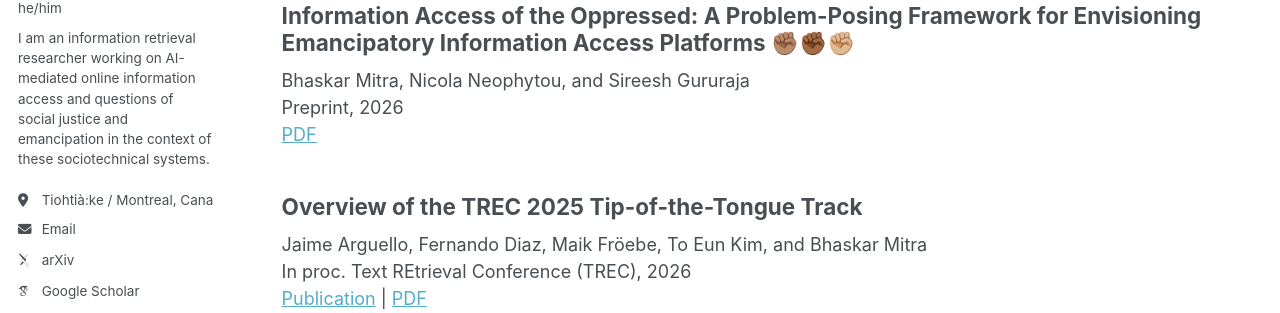
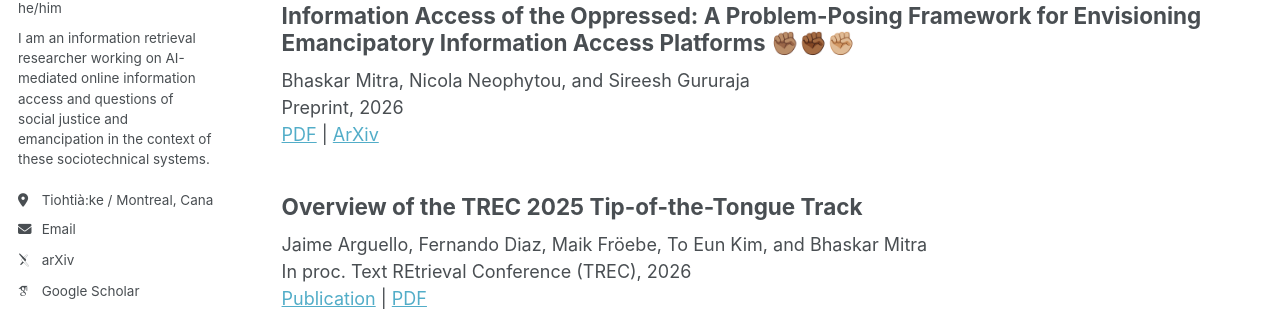
Before and after one commit to bhaskar-mitra/bhaskar-mitra.github.io, a Jekyll site: the page built from _pages/publications.html, in a window 1280 px wide and 900 px high. Shown: the part 318-631 px from the top of the window. Built offline with Jekyll 4.4.1, drawn with Linux system fonts in a browser that asks for light colours; some web fonts are replaced.

Commit message:
Update publications.html

```diff
--- a/_pages/publications.html
+++ b/_pages/publications.html
@@ -19,7 +19,8 @@ author_profile: true
     <h2>Information Access of the Oppressed: A Problem-Posing Framework for Envisioning Emancipatory Information Access Platforms ✊🏽✊🏾✊🏼</h2>
     Bhaskar Mitra, Nicola Neophytou, and Sireesh Gururaja<br/>
     Preprint, 2026<br/>
-    <a href="../showpdf/?file=information-access-of-the-oppressed">PDF</a>
+    <a href="../showpdf/?file=information-access-of-the-oppressed">PDF</a> |
+    <a href="https://arxiv.org/abs/2601.09600">ArXiv</a>
   </article>
   <article class="archive__item" itemscope itemtype="http://schema.org/CreativeWork">
     <h2>Overview of the TREC 2025 Tip-of-the-Tongue Track</h2>
```
